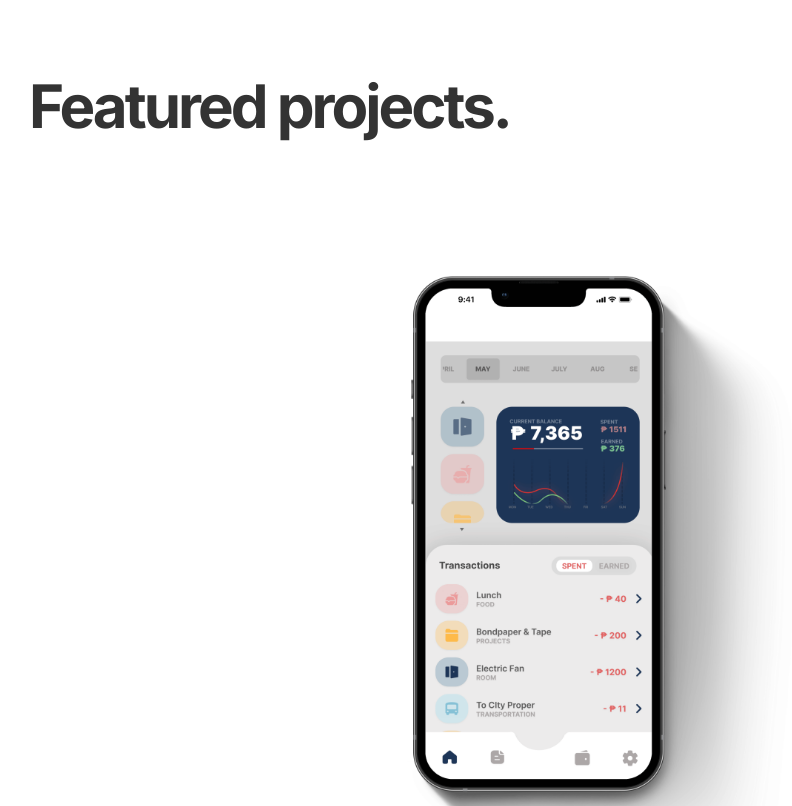
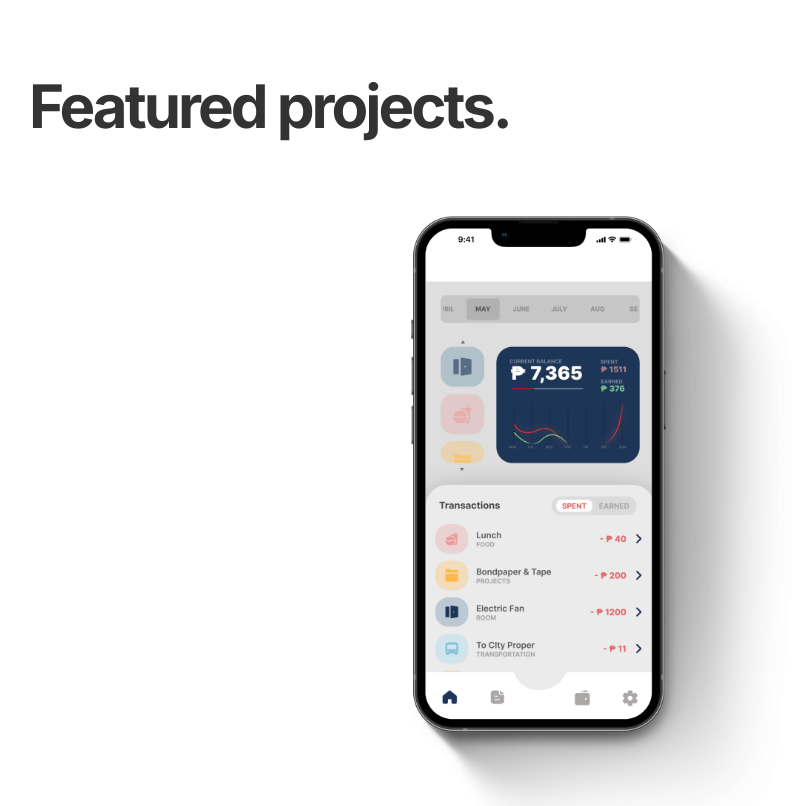
Before and after one commit to razeuss/WorkPortfolio, a Next.js app: page / in a window 1280 px wide. Shown: the part 3160-3966 px from the top of the page, without its empty margins (35-827 px from the left). Built offline with nearby package versions, Linux system fonts and the light colour scheme.

Commit message:
fix first project

```diff
--- a/app/page.tsx
+++ b/app/page.tsx
@@ -371,7 +371,7 @@ useEffect(() => {
 
             <div className="w-[90%] flex flex-col min-[1440px]:flex-row justify-center min-[1440px]:w-[70%]">
               <SlideUp className="flex justify-center min-[1440px]:justify-end">
-                <div className=" w-100 min-[1920px]:w-150 flex justify-end py-15">
+                <div className=" w-50 sm:w-100 min-[1920px]:w-150 flex justify-end">
                     <Image src={unibudget} alt="noimg" className="object-center"/>
                 </div>
               </SlideUp>
```
